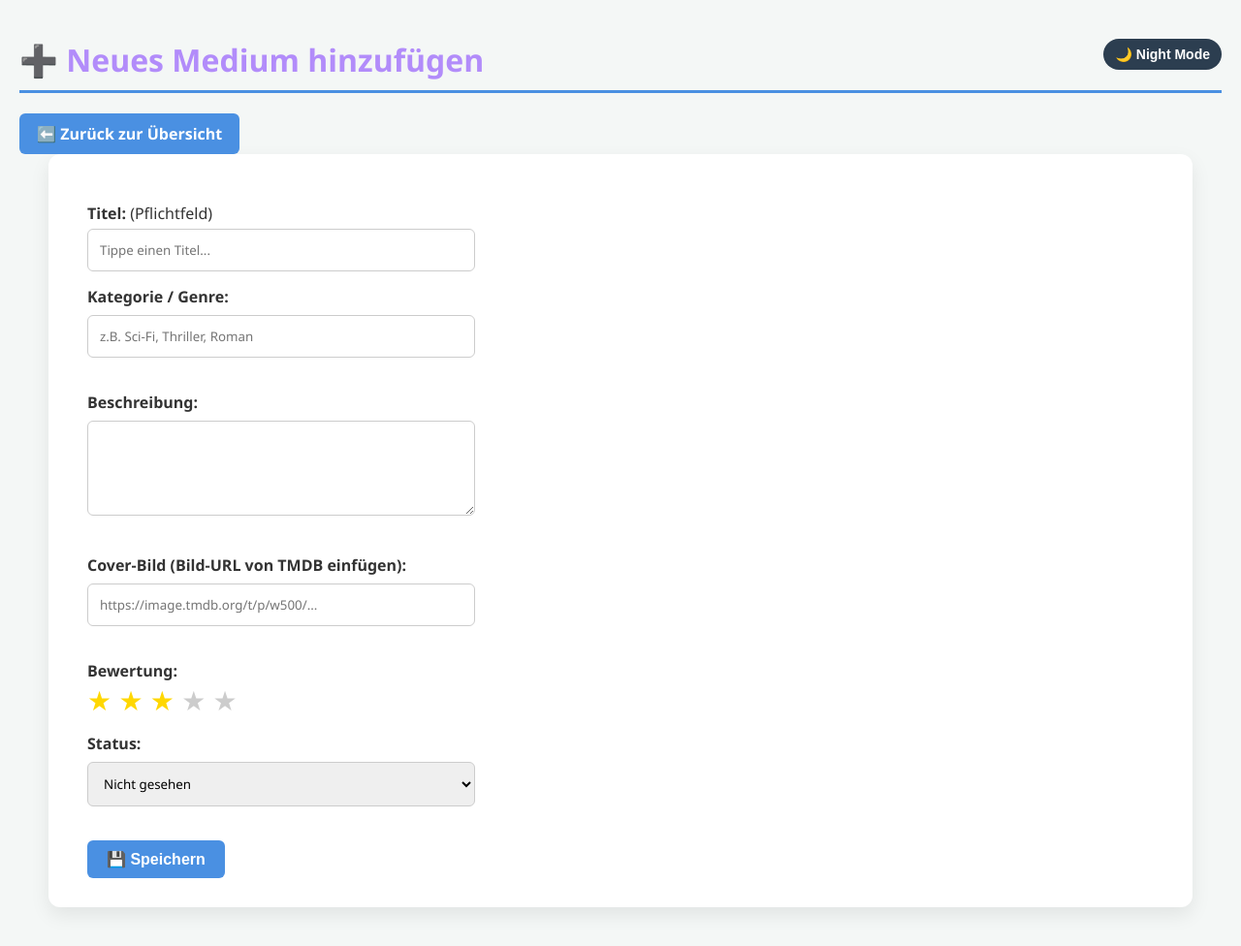
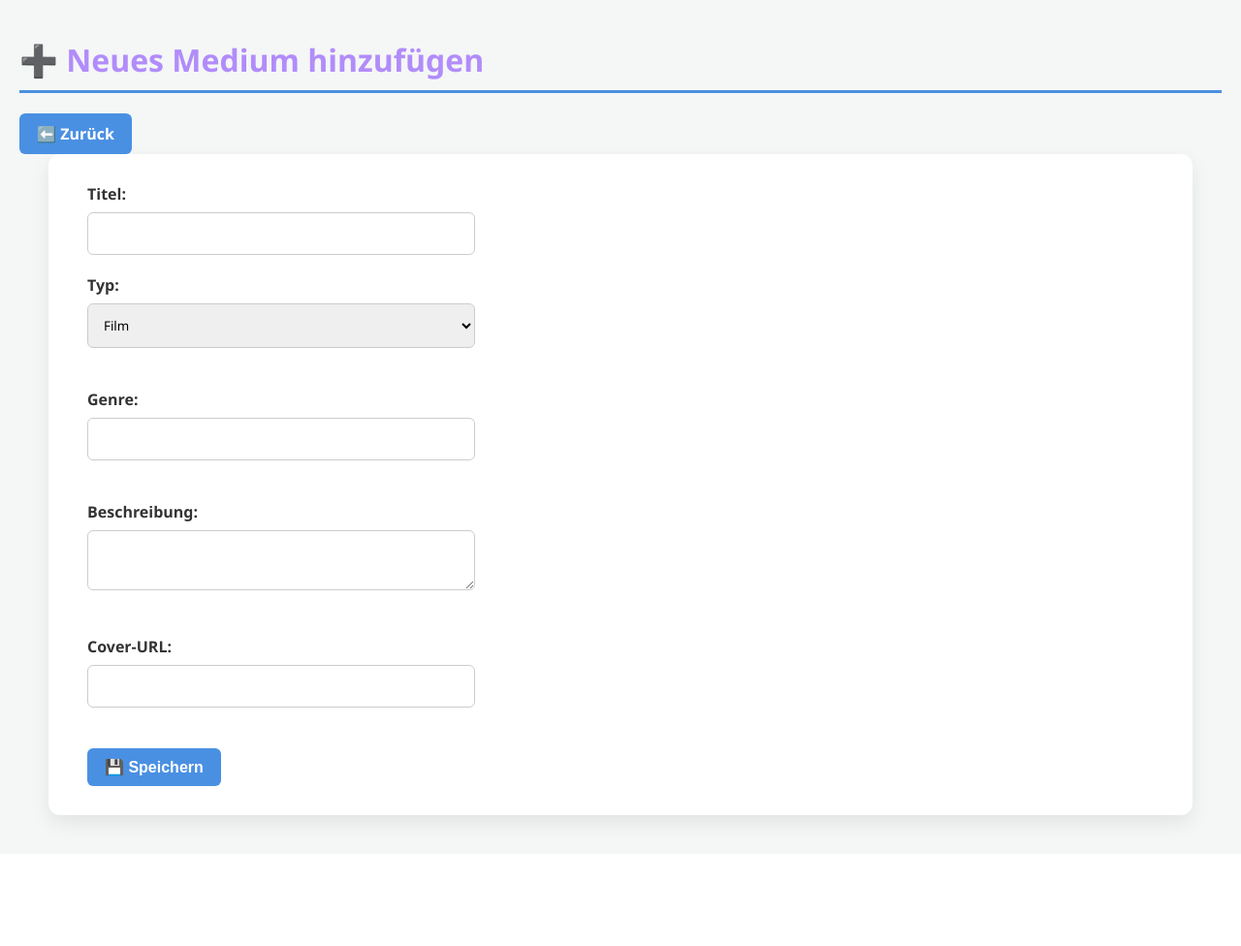
Before and after one commit to eyobtefera-debug/The-Ultimate-MediaVault, a PHP site: page /add.php in a window 1280 px wide. Shown: the whole page at 97% size. After the commit the page ends 862 px from the top, so only its background shows below. Run offline with PHP 8.4, Linux system fonts and the light colour scheme.

Commit message:
Features komplett

```diff
--- a/add.php
+++ b/add.php
@@ -1,34 +1,26 @@
 <?php
-// 1. DATENBANKVERBINDUNG LADEN
 require_once 'db.php';
-
 $error = '';
 
-// 2. PRÜFEN, OB DAS FORMULAR ABGESCHICKT WURDE
 if ($_SERVER['REQUEST_METHOD'] === 'POST') {
-
-  // 3. DATEN AUS DEM FORMULAR AUSLESEN
   $title = trim($_POST['title']);
-  $cover_image = trim($_POST['cover_image']);
   $genre = trim($_POST['genre']);
   $description = trim($_POST['description']);
+  $cover_image = trim($_POST['cover_image']);
   $rating = $_POST['rating'];
   $status = $_POST['status'];
+  $type = $_POST['type']; // NEU: Typ auslesen
 
-  // 4. PFLICHTFELDER PRÜFEN
   if (empty($title)) {
     $error = 'Bitte gib mindestens einen Titel ein!';
   } else {
     try {
-      // 5. DATEN IN DIE DATENBANK SPEICHERN (SQL INSERT)
-      $sql = "INSERT INTO media (title, genre, description, cover_image, rating, status) VALUES (?, ?, ?, ?, ?, ?)";
+      // SQL angepasst um "type"
+      $sql = "INSERT INTO media (title, genre, description, cover_image, rating, status, type) VALUES (?, ?, ?, ?, ?, ?, ?)";
       $stmt = $pdo->prepare($sql);
-      $stmt->execute([$title, $genre, $description, $cover_image, $rating, $status]);
-
-      // 6. ZURÜCK ZUR ÜBERSICHT WEITERLEITEN
+      $stmt->execute([$title, $genre, $description, $cover_image, $rating, $status, $type]);
       header('Location: index.php');
       exit;
-
     } catch (PDOException $e) {
       $error = 'Fehler beim Speichern: ' . $e->getMessage();
     }
@@ -40,199 +32,74 @@ if ($_SERVER['REQUEST_METHOD'] === 'POST') {
 <html lang="de">
 <head>
   <meta charset="UTF-8">
-  <meta name="viewport" content="width=device-width, initial-scale=1.0">
   <title>Neues Medium hinzufügen</title>
   <link rel="stylesheet" href="style.css">
   <style>
-    /* Styling für die Autocomplete-Vorschläge */
-    .autocomplete-wrapper {
-      position: relative;
-      width: 100%;
-      max-width: 400px;
-    }
-    .suggestions-box {
-      position: absolute;
-      top: 100%;
-      left: 0;
-      width: 100%;
-      background: var(--white, #fff);
-      border: 1px solid #ddd;
-      border-top: none;
-      border-radius: 0 0 6px 6px;
-      z-index: 1000;
-      box-shadow: 0 4px 10px rgba(0,0,0,0.1);
-      display: none;
-      max-height: 200px;
-      overflow-y: auto;
-    }
-    .suggestion-item {
-      padding: 10px 12px;
-      cursor: pointer;
-      color: var(--text-color, #333);
-    }
-    .suggestion-item:hover {
-      background-color: var(--primary-color, #4A90E2);
-      color: white;
-    }
-    body.dark-mode .suggestions-box {
-      border-color: #444;
-    }
+    .autocomplete-wrapper { position: relative; width: 100%; max-width: 400px; }
+    .suggestions-box { position: absolute; top: 100%; left: 0; width: 100%; background: var(--white, #fff); border: 1px solid #ddd; border-radius: 0 0 6px 6px; z-index: 1000; box-shadow: 0 4px 10px rgba(0,0,0,0.1); display: none; max-height: 200px; overflow-y: auto; }
+    .suggestion-item { padding: 10px; cursor: pointer; }
+    .suggestion-item:hover { background-color: var(--primary-color, #4A90E2); color: white; }
   </style>
 </head>
 <body>
-<button onclick="toggleDarkMode()" class="theme-toggle" id="theme-btn">🌙 Night Mode</button>
-
-<script>
-  if (localStorage.getItem('theme') === 'dark') {
-    document.body.classList.add('dark-mode');
-    document.getElementById('theme-btn').innerText = '☀️ Light Mode';
-  }
-
-  function toggleDarkMode() {
-    const body = document.body;
-    const btn = document.getElementById('theme-btn');
-    body.classList.toggle('dark-mode');
-    if (body.classList.contains('dark-mode')) {
-      localStorage.setItem('theme', 'dark');
-      btn.innerText = '☀️ Light Mode';
-    } else {
-      localStorage.setItem('theme', 'light');
-      btn.innerText = '🌙 Night Mode';
-    }
-  }
-</script>
-
-<header>
-  <h1>➕ Neues Medium hinzufügen</h1>
-  <nav>
-    <a href="index.php" class="btn">⬅️ Zurück zur Übersicht</a>
-  </nav>
-</header>
+<header><h1>➕ Neues Medium hinzufügen</h1><a href="index.php" class="btn">⬅️ Zurück</a></header>
 
 <main>
-  <?php if ($error): ?>
-    <p style="color: red; font-weight: bold;"><?php echo $error; ?></p>
-  <?php endif; ?>
-
-  <form action="add.php" method="POST" style="margin-top: 20px;">
-
-    <div style="margin-bottom: 15px;">
-      <label for="title"><strong>Titel:</strong> (Pflichtfeld)</label><br>
-      <div class="autocomplete-wrapper">
-        <input type="text" id="title" name="title" required style="width: 100%; margin-top: 5px; margin-bottom: 0;" autocomplete="off" placeholder="Tippe einen Titel...">
-        <div id="suggestions" class="suggestions-box"></div>
-      </div>
+  <form action="add.php" method="POST">
+    <label><strong>Titel:</strong></label><br>
+    <div class="autocomplete-wrapper">
+      <input type="text" id="title" name="title" required style="width:100%" autocomplete="off">
+      <div id="suggestions" class="suggestions-box"></div>
     </div>
 
-    <div style="margin-bottom: 15px;">
-      <label for="genre"><strong>Kategorie / Genre:</strong></label><br>
-      <input type="text" id="genre" name="genre" placeholder="z.B. Sci-Fi, Thriller, Roman" style="width: 100%; max-width: 400px;">
-    </div>
+    <label><strong>Typ:</strong></label><br>
+    <select id="type" name="type" style="width:100%; max-width:400px;">
+      <option value="Film">Film</option>
+      <option value="Serie">Serie</option>
+    </select><br><br>
 
-    <div style="margin-bottom: 15px;">
-      <label for="description"><strong>Beschreibung:</strong></label><br>
-      <textarea id="description" name="description" rows="4" style="width: 100%; max-width: 400px;"></textarea>
-    </div>
+    <label><strong>Genre:</strong></label><br>
+    <input type="text" id="genre" name="genre" style="width:100%; max-width:400px;"><br><br>
+    <label><strong>Beschreibung:</strong></label><br>
+    <textarea id="description" name="description" style="width:100%; max-width:400px;"></textarea><br><br>
+    <label><strong>Cover-URL:</strong></label><br>
+    <input type="url" id="cover_image" name="cover_image" style="width:100%; max-width:400px;"><br><br>
 
-    <div style="margin-bottom: 15px;">
-      <label for="cover_image"><strong>Cover-Bild (Bild-URL von TMDB einfügen):</strong></label><br>
-      <input type="url" id="cover_image" name="cover_image" placeholder="https://image.tmdb.org/t/p/w500/..." style="width: 100%; max-width: 400px;">
-    </div>
-
-    <div style="margin-bottom: 15px;">
-      <label><strong>Bewertung:</strong></label><br>
-      <div class="star-rating" id="star-container" style="font-size: 28px; cursor: pointer; color: #CCC; user-select: none;">
-        <span class="star active" data-value="1">★</span>
-        <span class="star active" data-value="2">★</span>
-        <span class="star active" data-value="3">★</span>
-        <span class="star" data-value="4">★</span>
-        <span class="star" data-value="5">★</span>
-      </div>
-      <input type="hidden" id="rating" name="rating" value="3" required>
-    </div>
-
-    <div style="margin-bottom: 15px;">
-      <label for="status"><strong>Status:</strong></label><br>
-      <select id="status" name="status" style="width: 100%; max-width: 400px;">
-        <option value="nicht gesehen">Nicht gesehen</option>
-        <option value="gesehen">Gesehen</option>
-      </select>
-    </div>
-
-    <button type="submit" class="btn" style="padding: 10px 20px; font-weight: bold; cursor: pointer;">💾 Speichern</button>
-
+    <button type="submit" class="btn">💾 Speichern</button>
   </form>
 </main>
 
 <script>
-  // 1. STERN-LOGIK
-  const stars = document.querySelectorAll('.star');
-  const ratingInput = document.getElementById('rating');
-
-  function updateStars(value) {
-    stars.forEach(star => {
-      if (star.getAttribute('data-value') <= value) {
-        star.classList.add('active');
-      } else {
-        star.classList.remove('active');
-      }
-    });
-  }
-
-  stars.forEach(star => {
-    star.addEventListener('click', function() {
-      const value = this.getAttribute('data-value');
-      ratingInput.value = value;
-      updateStars(value);
-    });
-  });
-
-  // 2. AUTOMATISCHE VORSCHLÄGE (AJAX / Fetch)
+  const TMDB_API_KEY = '7b35a93a38ed7b4f841e08e020d29110';
   const titleInput = document.getElementById('title');
+  const typeInput = document.getElementById('type');
   const suggestionsBox = document.getElementById('suggestions');
 
   titleInput.addEventListener('input', function() {
     const value = titleInput.value.trim();
+    if (value.length < 2) return;
 
-    if (value.length < 1) {
-      suggestionsBox.style.display = 'none';
-      return;
-    }
-
-    // Wir fragen im Hintergrund heimlich unsere search_suggest.php an
-    fetch('search_suggest.php?term=' + encodeURIComponent(value))
-      .then(response => response.json())
+    // Multi-Suche (findet Filme UND Serien)
+    fetch(`https://api.themoviedb.org/3/search/multi?api_key=${TMDB_API_KEY}&language=de-DE&query=${encodeURIComponent(value)}`)
+      .then(res => res.json())
       .then(data => {
-        suggestionsBox.innerHTML = ''; // Box leeren
-
-        if (data.length > 0) {
-          data.forEach(titleText => {
-            const div = document.createElement('div');
-            div.classList.add('suggestion-item');
-            div.innerText = titleText;
-
-            // Wenn man auf einen Vorschlag klickt, Text ins Feld setzen
-            div.addEventListener('click', function() {
-              titleInput.value = titleText;
-              suggestionsBox.style.display = 'none';
-            });
-
-            suggestionsBox.appendChild(div);
-          });
-          suggestionsBox.style.display = 'block';
-        } else {
-          suggestionsBox.style.display = 'none';
-        }
+        suggestionsBox.innerHTML = '';
+        data.results.slice(0, 5).forEach(item => {
+          const div = document.createElement('div');
+          div.className = 'suggestion-item';
+          div.innerText = (item.title || item.name);
+          div.onclick = () => {
+            titleInput.value = (item.title || item.name);
+            typeInput.value = (item.media_type === 'tv' ? 'Serie' : 'Film');
+            document.getElementById('description').value = item.overview || '';
+            if(item.poster_path) document.getElementById('cover_image').value = 'https://image.tmdb.org/t/p/w500' + item.poster_path;
+            suggestionsBox.style.display = 'none';
+          };
+          suggestionsBox.appendChild(div);
+        });
+        suggestionsBox.style.display = 'block';
       });
   });
-
-  // Schließen der Box, wenn man irgendwo anders hinklickt
-  document.addEventListener('click', function(e) {
-    if (e.target !== titleInput) {
-      suggestionsBox.style.display = 'none';
-    }
-  });
 </script>
-
 </body>
 </html>
--- a/style.css
+++ b/style.css
@@ -208,3 +208,10 @@ td:first-child a:hover {
 body.dark-mode .stat-card {
   border-color: #333;
 }
+
+.description-cell {
+  max-width: 200px; /* Maximale Breite der Spalte */
+  white-space: nowrap;
+  overflow: hidden;
+  text-overflow: ellipsis;
+}
```
Also changed, not shown: index.php (+16 -15 lines).
